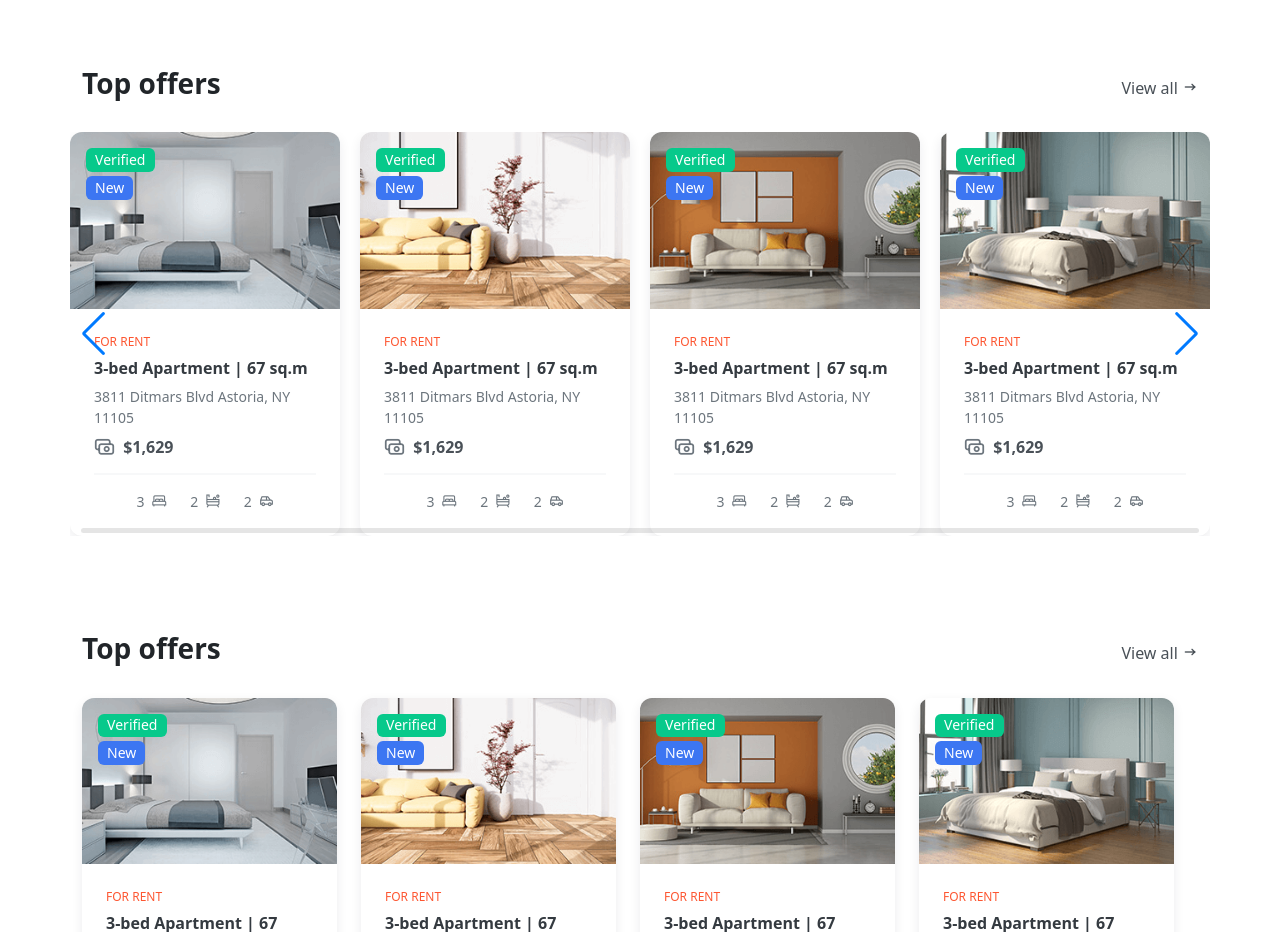
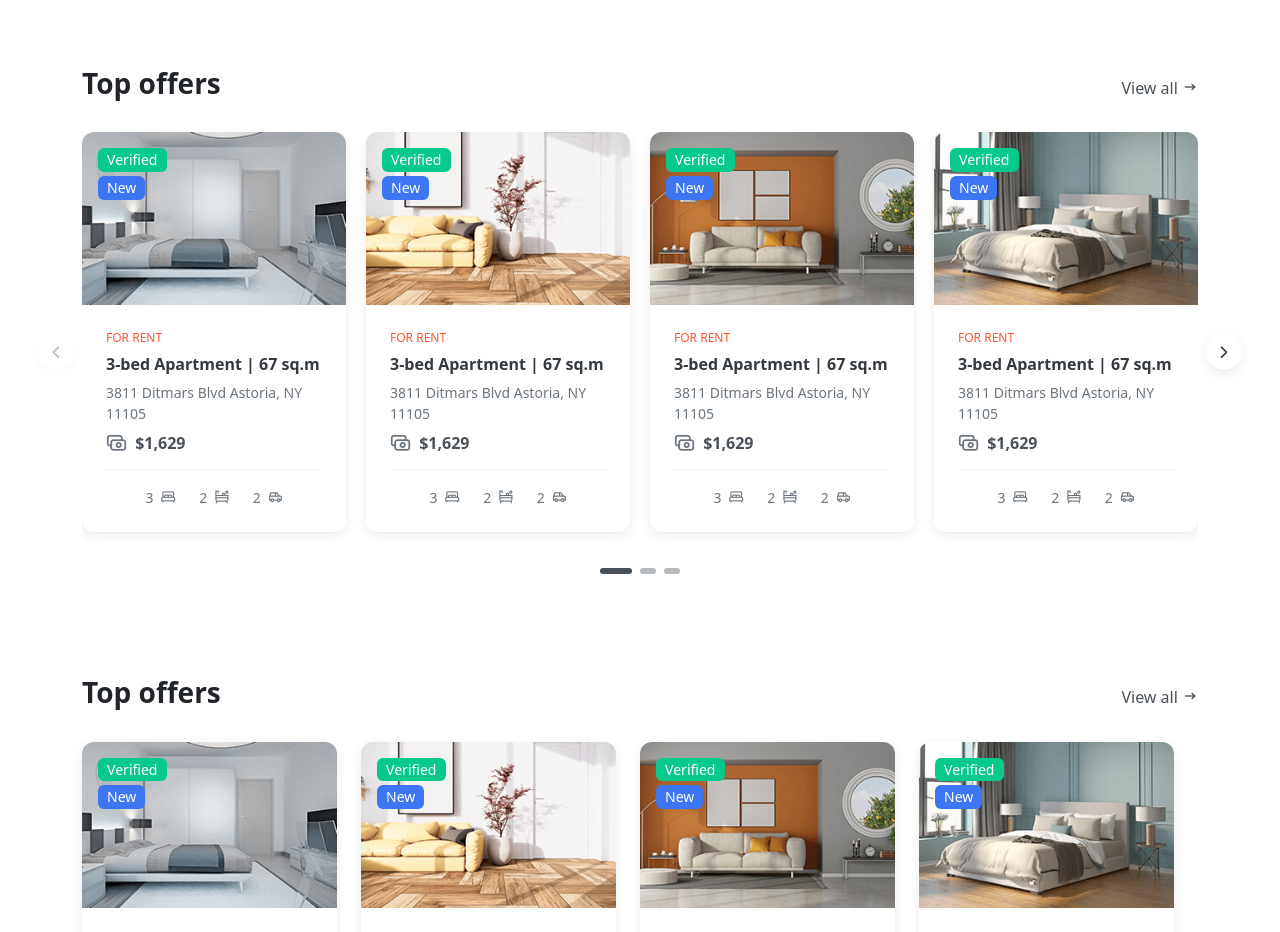
Before and after one commit to ShuvoMallick01/Real-State-Website-Bootstrap-Template, a plain HTML site: page index.html in a window 1280 px wide. Shown: the part 1440-2372 px from the top of the page. Drawn offline with nearby package versions, Linux system fonts and the light colour scheme; files whose address does not match are found by name.

Commit message:
Add Home Page Slider Functionality 2

```diff
--- a/css/style.css
+++ b/css/style.css
@@ -521,6 +521,63 @@ Keywords: real state, Template, bootstrap template etc.
 .favorite-btn > i {
   color: var(--bs-primary);
 }
+
+/* SWIPER SLIDER START */
+.swiper-container .swiper-wrapper {
+  margin-bottom: 3rem;
+}
+
+.swiper-container .swiper-pagination {
+  bottom: 0;
+}
+
+.swiper-container .swiper-button-prev,
+.swiper-container .swiper-button-next {
+  width: 36px;
+  height: 36px;
+  border-radius: 50%;
+  background-color: #fff;
+  box-shadow: var(--shadow-small);
+}
+
+.swiper-container .swiper-button-prev {
+  left: -2rem;
+}
+
+.swiper-container .swiper-button-next {
+  right: -2rem;
+}
+
+.swiper-container .swiper-button-prev::after,
+.swiper-container .swiper-button-next::after {
+  font-size: 1.25rem;
+  color: var(--bs-gray-800);
+  font-family: "icomoon" !important;
+}
+
+.swiper-container .swiper-button-prev::after {
+  content: "\e9c2";
+}
+
+.swiper-container .swiper-button-next::after {
+  content: "\e9c4";
+}
+
+.swiper-container .swiper-pagination-bullet {
+  width: 1rem;
+  height: 6px;
+  opacity: 0.4;
+  border-radius: 4px;
+  background-color: var(--bs-gray-700);
+  transition: width 300ms;
+}
+
+.swiper-container .swiper-pagination-bullet-active {
+  opacity: 1;
+  width: 2rem;
+}
+/* SWIPER SLIDER END */
+
 /* ===== Top Offer END===== */
 
 /* ===== Added Today START ===== */
--- a/index.html
+++ b/index.html
@@ -868,6 +868,7 @@
           </div>
 
           <!-- SWIPER SLIDER -->
+          <div class="swiper-container position-relative">
             <div class="swiper">
               <div class="swiper-wrapper">
                 <!-- Slide -->
@@ -1166,15 +1167,17 @@
 
                 <!-- END SWIPER SLIDER -->
               </div>
-            <!-- pagination -->
-            <div class="swiper-pagination"></div>
+            </div>
 
             <!-- navigation buttons -->
             <div class="swiper-button-prev"></div>
             <div class="swiper-button-next"></div>
 
+            <!-- pagination -->
+            <div class="swiper-pagination"></div>
+
             <!-- scrollbar -->
-            <div class="swiper-scrollbar"></div>
+            <!-- <div class="swiper-scrollbar"></div> -->
           </div>
           <!-- End -->
         </div>
--- a/js/app.js
+++ b/js/app.js
@@ -6,19 +6,15 @@ const swiper = new Swiper(".swiper", {
   //   direction: "vertical",
   //   loop: true,
 
-  // If we need pagination
-  //   pagination: {
-  //     el: ".swiper-pagination",
-  //   },
+  // Navigation arrows
+  navigation: {
+    nextEl: ".swiper-button-next",
+    prevEl: ".swiper-button-prev",
+  },
 
-  // Navigation arrows
-  //   navigation: {
-  //     nextEl: ".swiper-button-next",
-  //     prevEl: ".swiper-button-prev",
-  //   },
-
-  // And if we need scrollbar
-  //   scrollbar: {
-  //     el: ".swiper-scrollbar",
-  //   },
+  // pagination
+  pagination: {
+    el: ".swiper-pagination",
+    type: "bullets",
+  },
 });
```
Lines whose indentation alone changed are shown as unchanged.
